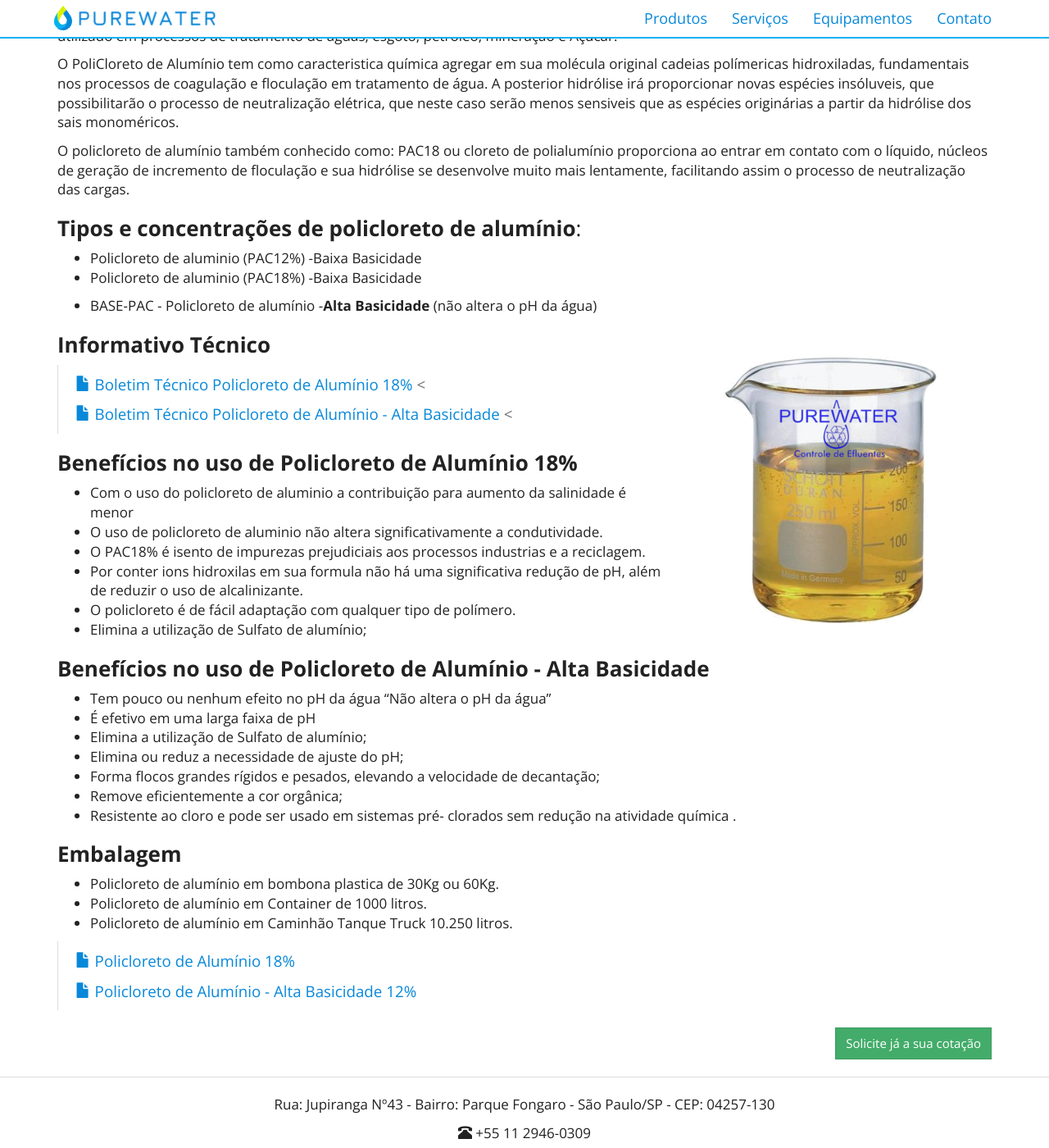
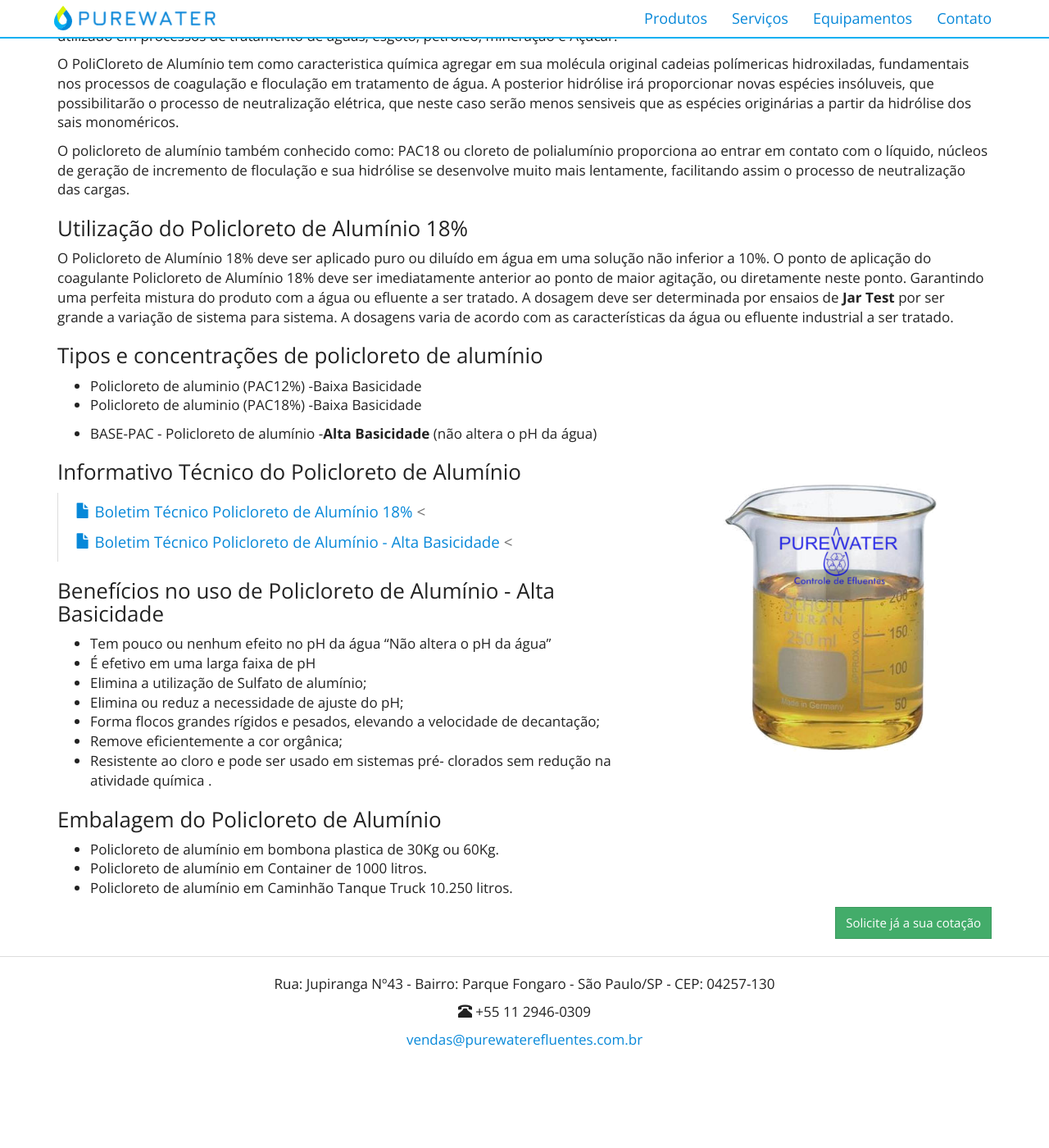
Before and after one commit to purewaterefluentes/purewaterefluentes.github.io, a Jekyll site: the page built from produtos/policloreto-de-aluminio.md, in a window 1280 px wide and 1400 px high, scrolled down 459 px. Shown: the whole window at 82% size. Built offline with Jekyll 4.4.1, drawn with Linux system fonts in a browser that asks for light colours; nearby versions of some CDN libraries; library files that are not in the unit come from our copies; after the commit the page ends 1749 px from its top, so only the background shows below that.

Commit message:
Update policloreto-de-aluminio.md

```diff
--- a/produtos/policloreto-de-aluminio.md
+++ b/produtos/policloreto-de-aluminio.md
@@ -1,13 +1,13 @@
 ---
 layout: contato
-pageTitle: POLICLORETO DE ALUMÍNIO |PAC18% |PUREWATER EFLUENTES
+pageTitle: POLICLORETO DE ALUMÍNIO 18% |PUREWATER EFLUENTES
 title: Policloreto de Alumínio
 subtitle: PAC18% - Cloreto de Polialumínio
 ---
 
 ### Comprar Policloreto de Alumínio no Fabricante, Encontre Aqui.
 
-### **Propriedades do Policloreto de Alumínio**
+### Propriedades do Policloreto de Alumínio
 
 O **Policloreto de Alumínio** é um coagulante inorgânico catiônico pré polimerizado de baixo peso molecular a base de policloreto de alumínio, utilizado em processos de tratamento de águas, esgoto, petróleo, mineração e Açucar.
 
@@ -15,7 +15,15 @@
 
 O policloreto de alumínio também conhecido como: PAC18 ou cloreto de polialumínio proporciona ao entrar em contato com o líquido, núcleos de geração de incremento de floculação e sua hidrólise se desenvolve muito mais lentamente, facilitando assim o processo de neutralização das cargas.
 
-### **Tipos e concentrações de policloreto de alumínio**:
+### Utilização do Policloreto de Alumínio 18%
+
+O Policloreto de Alumínio 18% deve ser aplicado puro ou diluído em água em uma solução não inferior a 10%.
+O ponto de aplicação do coagulante Policloreto de Alumínio 18% deve ser imediatamente anterior ao ponto de maior agitação, ou diretamente neste ponto.
+Garantindo uma perfeita mistura do produto com a água ou efluente a ser tratado.
+A dosagem deve ser determinada por ensaios de **Jar Test** por ser grande a variação de sistema para sistema.
+A dosagens varia de acordo com as características da água ou efluente industrial a ser tratado.
+
+### Tipos e concentrações de policloreto de alumínio
 
 - Policloreto de aluminio (PAC12%) -Baixa Basicidade
 - Policloreto de aluminio (PAC18%) -Baixa Basicidade
@@ -24,7 +32,7 @@
 
  <img class="img-responsive pull-right" style="max-width: 35%;" src="../../website/images/Policloreto de aluminio.png" alt="Policloreto de alumínio">
 
-### **Informativo Técnico**
+### Informativo Técnico do Policloreto de Alumínio
 
 >
 {% include purewater/link-boletim.html
@@ -37,16 +45,7 @@
    arquivo="BOLETIM TÉCNICO - BASE-PAC - REVISADO.pdf" %}
  <
 
-### **Benefícios no uso de Policloreto de Alumínio 18%**
-
-- Com o uso do policloreto de aluminio a  contribuição para aumento da salinidade é menor
-- O uso de policloreto de aluminio não altera significativamente a condutividade.
-- O PAC18% é isento de impurezas prejudiciais aos processos industrias e a reciclagem.
-- Por conter ions hidroxilas em sua formula não há uma significativa redução de pH, além de reduzir o uso de alcalinizante.
-- O policloreto é de fácil adaptação com qualquer tipo de polímero.
-- Elimina a utilização de Sulfato de alumínio;
-
-### **Benefícios no uso de Policloreto de Alumínio - Alta Basicidade**
+### Benefícios no uso de Policloreto de Alumínio - Alta Basicidade
 
 - Tem pouco ou nenhum efeito no pH da água "Não altera o pH da água"
 - É efetivo em uma larga faixa de pH
@@ -56,19 +55,8 @@
 - Remove eficientemente a cor orgânica;
 - Resistente ao cloro e pode ser usado em sistemas pré- clorados sem redução na atividade química .
 
-### **Embalagem**
+### Embalagem do Policloreto de Alumínio
 
 - Policloreto de alumínio em bombona plastica de 30Kg ou 60Kg.
 - Policloreto de alumínio em Container de 1000 litros.
 - Policloreto de alumínio em Caminhão Tanque Truck 10.250 litros.
-
->
-{% include purewater/link-boletim.html
-   label="Policloreto de Alumínio 18%"
-   arquivo="BOLETIM TÉCNICO - AQUA PAC18 - REVISADO.pdf" %}
->
->
-{% include purewater/link-boletim.html
-   label="Policloreto de Alumínio - Alta Basicidade 12%"
-   arquivo="BOLETIM TÉCNICO - BASE-PAC - REVISADO.pdf" %}
->
```
